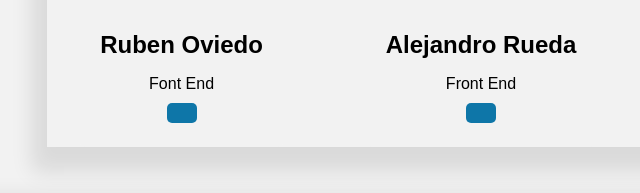
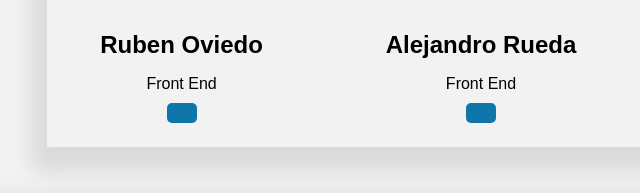
Before and after one commit to Choba07/Trabajo-Integrador-final, a plain HTML site: page index.html in a window 1280 px wide. Shown: the part 1967-2160 px from the top of the page, 159-799 px from the left. Drawn offline with nearby package versions, Linux system fonts and the light colour scheme; some packages are replaced by stand-ins of ours; a script that the page names is missing; some icons are missing.

Commit message:
Update index.html

```diff
--- a/index.html
+++ b/index.html
@@ -101,7 +101,7 @@
             <div class="contGeneral">
               <img class="imagen" src="./ruben.jpg" width="50px" height="50px" alt="foto de Juan Martinez integrante de la empresa.">
               <h2>Ruben Oviedo</h2>
-              <p>Font End</p>
+              <p>Front End</p>
               <a  href="https://www.linkedin.com/in/juan-martinez-13579/"
               class="linkedIn" target="_blank"><i class="bi bi-linkedin"></i></a>
             </div>
```
